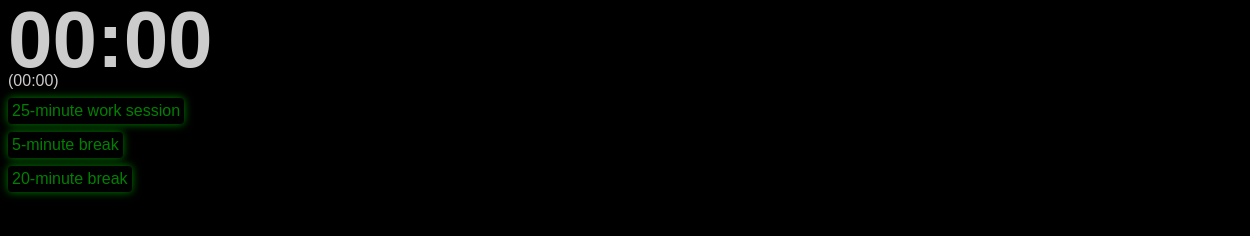
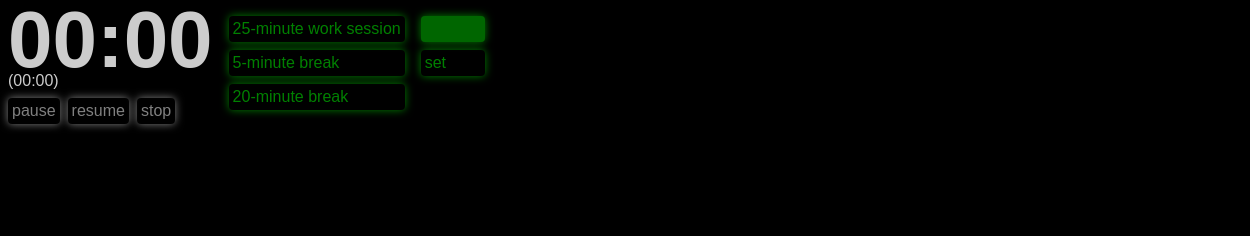
Before and after one commit to divitu/pomopopo, a plain HTML site: page www/index.html in a window 1280 px wide. Shown: the full height of the page, 0-1250 px from the left. Drawn offline with nearby package versions, Linux system fonts and the light colour scheme.

Commit message:
reorganized UI; added "set" feature

```diff
--- a/www/index.html
+++ b/www/index.html
@@ -33,7 +33,6 @@ img#logo {
 
 a {
 	display: block;
-	float: left;
 	margin-top: 8px;
 	margin-right: 8px;
 	text-decoration: none;
@@ -41,6 +40,24 @@ a {
 	padding: 4px;
 	border-radius: 4px;
 	box-shadow: 0 0 8px green;
+}
+input[type=text] {
+	display: block;
+	margin: 8px 8px 0 0;
+	text-decoration: none;
+	color: black;
+	background-color: #060;
+	padding: 4px;
+	border: none;
+	border-radius: 4px;
+	box-shadow: 0 0 8px green;
+
+	font-family: sans-serif;
+	font-size: 16px;
+	width: 4em;
+}
+a.control {
+	float: left;
 }
 a.pause {
 	color: orange;
@@ -51,11 +68,27 @@ a.stop {
 	color: red;
 	box-shadow: 0 0 8px red;
 }
-div {
+a.disabled {
+	cursor: default;
+	color: gray;
+	box-shadow: 0 0 8px gray;
 }
 </style>
 <script src="//ajax.googleapis.com/ajax/libs/jquery/1.10.1/jquery.min.js"></script>
 <script>
+function uie(func) {
+	try {
+		var args = [ ];
+		Array.prototype.push.apply(args, arguments);
+		args.shift();
+		func.apply(document, args);
+	} catch (e) {
+		setTimeout(function() { throw e; }, 0);
+	} finally {
+		return false;
+	}
+}
+
 function Timer(time) {
 	this.ticker = null;
 	this.alarm = null;
@@ -89,7 +122,7 @@ var TimerUI = {
 	clear: function() {
 		$('#display').removeClass('over').text(TimerUI.formatTime(0));
 		$('body').removeClass('alarm');
-		$('.control').hide();
+		TimerUI.disable($('.control'));
 		TimerUI.initTimer(0);
 	},
 	update: function(time) {
@@ -101,19 +134,27 @@ var TimerUI = {
 	},
 	state: function(args) {
 		if (args.running) {
-			$('.stop').show();
+			TimerUI.enable($('.stop'));
 			var pause = $('.control.pause');
 			var resume = $('.control.resume');
 			if (args.paused) {
-				pause.hide();
-				resume.show();
+				TimerUI.disable(pause);
+				TimerUI.enable(resume);
 			} else {
-				resume.hide();
-				pause.show();
+				TimerUI.disable(resume);
+				TimerUI.enable(pause);
 			}
 		} else {
-			$('.control').hide();
+			TimerUI.disable($('.control'));
 		}
+	},
+	enable: function($e) {
+		$e.removeClass('disabled');
+		$e.data('enabled', true);
+	},
+	disable: function($e) {
+		$e.addClass('disabled');
+		$e.data('enabled', false);
 	},
 	initTimer: function(seconds) {
 		$('#countdown').text('(' + TimerUI.formatTime(seconds) + ')');
@@ -180,61 +221,80 @@ function startTimer(time) {
 	return false;
 }
 
-function pauseTimer() {
+function pauseTimer(elem) {
+	if ($(elem).data('enabled')) {
 		TimerUI.timer.stop();
 		TimerUI.state({
 			running: true,
 			paused: true
 		});
+	}
 	return false;
 }
 
-function resumeTimer() {
+function resumeTimer(elem) {
+	if ($(elem).data('enabled')) {
 		TimerUI.timer.start();
 		TimerUI.state({
 			running: true,
 			paused: false
 		});
+	}
 	return false;
 }
 
-function stopTimer() {
+function stopTimer(elem) {
+	if ($(elem).data('enabled')) {
 		if (TimerUI.timer) {
 			TimerUI.timer.stop();
 		}
 		TimerUI.Alarm.stop();
 		TimerUI.clear();
+	}
 	return false;
 }
 
-$(stopTimer);
+function setTimer(time) {
+	if (TimerUI.timer) {
+		time = parseFloat(time);
+		if (isNaN(time)) {
+			throw "not a number";
+		}
+		var sec = time % 100;
+		var min = Math.floor(time / 100);
+		time = 60 * min + sec;
+		TimerUI.timer.stop();
+		TimerUI.timer.time = time * 1000;
+		TimerUI.timer.start();
+	}
+
+	return false;
+}
+
+$(TimerUI.clear);
 
 </script>
 </head><body>
 <audio id="alarm" src="alarm.mp3" preload="auto"></audio>
 <img id="logo" src="logo.png">
+<div style="float: left; margin-right: 1em;">
 	<div id="display"></div>
 	<div id="countdown"></div>
 	<div>
-	<a class="control pause" href="javascript: void(0)" onclick="return pauseTimer();">pause</a>
-	<a class="control resume" href="javascript: void(0)" onclick="return resumeTimer();">resume</a>
-	<a class="control stop" href="javascript: void(0)" onclick="return stopTimer();">stop</a>
+		<a class="control disabled pause" href="javascript:void(0)" onclick="return uie(pauseTimer, this);">pause</a>
+		<a class="control disabled resume" href="javascript:void(0)" onclick="return uie(resumeTimer, this);">resume</a>
+		<a class="control disabled stop" href="javascript:void(0)" onclick="return uie(stopTimer, this);">stop</a>
 		<div class="clear"></div>
 	</div>
-<div>
-	<a href="javascript: void(0)" onclick="return startTimer(25);">25-minute work session</a>
+</div>
+<div style="float: left; margin-right: .5em;">
+	<a href="javascript:void(0)" onclick="return startTimer(25);">25-minute work session</a>
+	<a href="javascript:void(0)" onclick="return startTimer(5);">5-minute break</a>
+	<a href="javascript:void(0)" onclick="return startTimer(20);">20-minute break</a>
+	<!--<a href="javascript: void(0)" onclick="return startTimer(1 / 12);">5-second test</a>-->
+</div>
+<div style="float: left;">
+	<input id="tSetTime" type="text" /><a href="javascript:void(0)" onclick="return uie(setTimer, $('#tSetTime').val());">set</a>
+</div>
 <div class="clear"></div>
-</div>
-<div>
-	<a href="javascript: void(0)" onclick="return startTimer(5);">5-minute break</a>
-	<div class="clear"></div>
-</div>
-<div>
-	<a href="javascript: void(0)" onclick="return startTimer(20);">20-minute break</a>
-	<div class="clear"></div>
-</div>
-<!--<div>
-	<a href="javascript: void(0)" onclick="return startTimer(1 / 12);">5-second test</a>
-	<div class="clear"></div>
-</div>-->
 </body></html>
```
Lines whose indentation alone changed are shown as unchanged.
